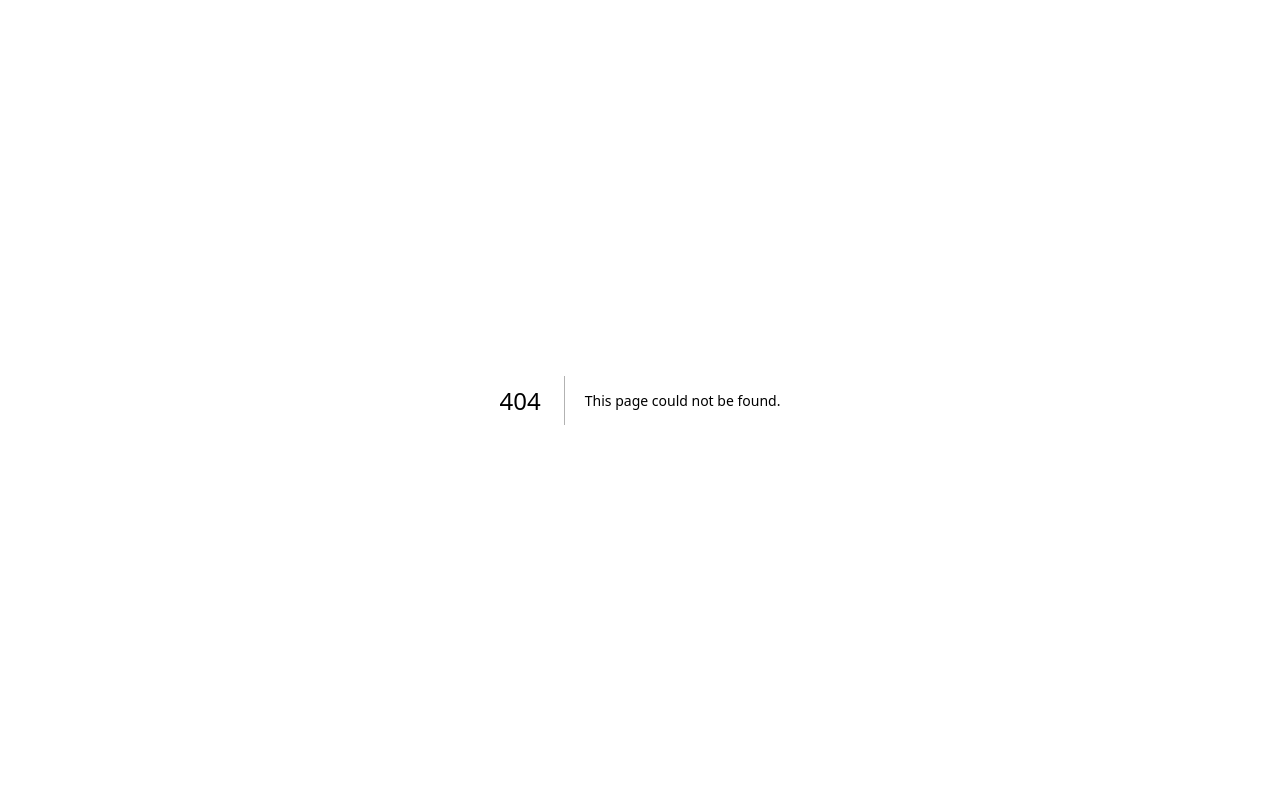
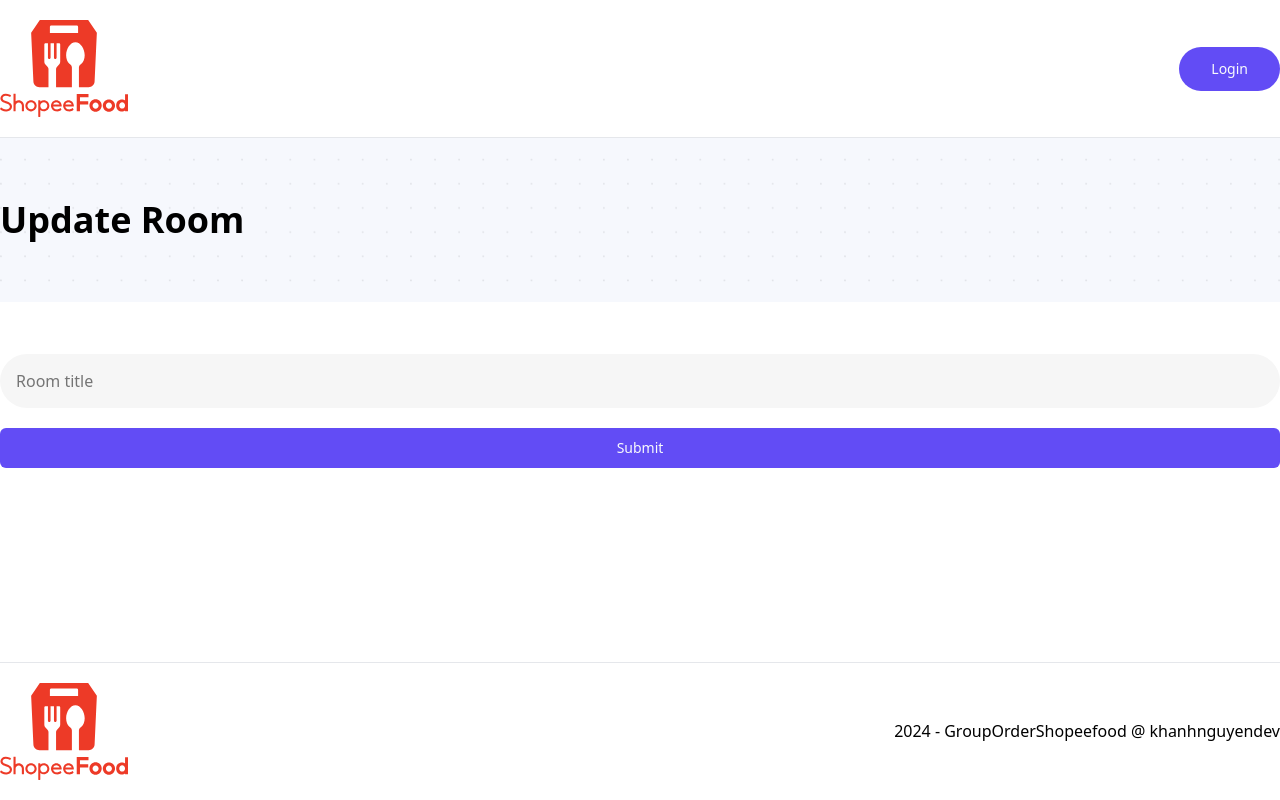
Before and after one commit to khanhnguyendev/nextjs14-group-order-shopeefood, a Next.js app: page /rooms/create/1/update in a window 1280 px wide. Before the commit this address had no page. Built offline with nearby package versions, Linux system fonts and the light colour scheme; no server answers.

Commit message:
#validator using zod

```diff
--- /dev/null
+++ b/app/(root)/rooms/create/[id]/update/page.tsx
@@ -0,0 +1,23 @@
+import RoomForm from "@/components/common/RoomForm";
+import { auth } from "@clerk/nextjs";
+
+const UpdateRoom = () => {
+  const { sessionClaims } = auth();
+  const userId = sessionClaims?.userId as string;
+
+  return (
+    <>
+      <section className="bg-primary-50 bg-dotted-pattern bg-cover bg-center py-5 md:py-10">
+        <h3 className="wrapper h3-bold text-center sm:text-left">
+          Update Room
+        </h3>
+      </section>
+
+      <div className="wrapper my-8">
+        <RoomForm userId={userId} type="Update" />
+      </div>
+    </>
+  );
+};
+
+export default UpdateRoom;
--- /dev/null
+++ b/app/(root)/rooms/create/page.tsx
@@ -0,0 +1,24 @@
+import RoomForm from "@/components/common/RoomForm";
+import { auth } from "@clerk/nextjs";
+import React from "react";
+
+const CreateRoom = () => {
+  const { sessionClaims } = auth();
+  const userId = sessionClaims?.userId as string;
+
+  return (
+    <>
+      <section className="bg-primary-50 bg-dotted-pattern bg-cover bg-center py-5 md:py-10">
+        <h3 className="wrapper h3-bold text-center sm:text-left">
+          Create Room
+        </h3>
+      </section>
+
+      <div className="wrapper my-8">
+        <RoomForm userId={userId} type="Create" />
+      </div>
+    </>
+  );
+};
+
+export default CreateRoom;
--- /dev/null
+++ b/components/common/RoomForm.tsx
@@ -0,0 +1,67 @@
+"use client";
+
+import { zodResolver } from "@hookform/resolvers/zod";
+import { useForm } from "react-hook-form";
+import { roomFormSchema } from "@/lib/validator";
+import * as z from "zod";
+
+import { Button } from "@/components/ui/button";
+import {
+  Form,
+  FormControl,
+  FormDescription,
+  FormField,
+  FormItem,
+  FormLabel,
+  FormMessage,
+} from "@/components/ui/form";
+import { Input } from "@/components/ui/input";
+import { roomDefaultValues } from "@/constants";
+
+type RoomFormProps = {
+  userId: string;
+  type: "Create" | "Update";
+};
+
+const RoomForm = ({ userId, type }: RoomFormProps) => {
+  const initialValues = roomDefaultValues;
+
+  const form = useForm<z.infer<typeof roomFormSchema>>({
+    resolver: zodResolver(roomFormSchema),
+    defaultValues: initialValues,
+  });
+
+  function onSubmit(values: z.infer<typeof roomFormSchema>) {
+    console.log(values);
+  }
+  return (
+    <Form {...form}>
+      <form
+        onSubmit={form.handleSubmit(onSubmit)}
+        className="flex flex-col gap-5"
+      >
+        <div className="flex flex-col gap-5 md:flex-row">
+          <FormField
+            control={form.control}
+            name="title"
+            render={({ field }) => (
+              <FormItem className="w-full">
+                <FormControl>
+                  <Input
+                    placeholder="Room title"
+                    {...field}
+                    className="input-field"
+                  />
+                </FormControl>
+                <FormMessage />
+              </FormItem>
+            )}
+          />
+        </div>
+        <Button type="submit">Submit</Button>
+      </form>
+    </Form>
+  );
+};
+
+export default RoomForm;
--- /dev/null
+++ b/components/ui/form.tsx
@@ -0,0 +1,176 @@
+import * as React from "react"
+import * as LabelPrimitive from "@radix-ui/react-label"
+import { Slot } from "@radix-ui/react-slot"
+import {
+  Controller,
+  ControllerProps,
+  FieldPath,
+  FieldValues,
+  FormProvider,
+  useFormContext,
+} from "react-hook-form"
+
+import { cn } from "@/lib/utils"
+import { Label } from "@/components/ui/label"
+
+const Form = FormProvider
+
+type FormFieldContextValue<
+  TFieldValues extends FieldValues = FieldValues,
+  TName extends FieldPath<TFieldValues> = FieldPath<TFieldValues>
+> = {
+  name: TName
+}
+
+const FormFieldContext = React.createContext<FormFieldContextValue>(
+  {} as FormFieldContextValue
+)
+
+const FormField = <
+  TFieldValues extends FieldValues = FieldValues,
+  TName extends FieldPath<TFieldValues> = FieldPath<TFieldValues>
+>({
+  ...props
+}: ControllerProps<TFieldValues, TName>) => {
+  return (
+    <FormFieldContext.Provider value={{ name: props.name }}>
+      <Controller {...props} />
+    </FormFieldContext.Provider>
+  )
+}
+
+const useFormField = () => {
+  const fieldContext = React.useContext(FormFieldContext)
+  const itemContext = React.useContext(FormItemContext)
+  const { getFieldState, formState } = useFormContext()
+
+  const fieldState = getFieldState(fieldContext.name, formState)
+
+  if (!fieldContext) {
+    throw new Error("useFormField should be used within <FormField>")
+  }
+
+  const { id } = itemContext
+
+  return {
+    id,
+    name: fieldContext.name,
+    formItemId: `${id}-form-item`,
+    formDescriptionId: `${id}-form-item-description`,
+    formMessageId: `${id}-form-item-message`,
+    ...fieldState,
+  }
+}
+
+type FormItemContextValue = {
+  id: string
+}
+
+const FormItemContext = React.createContext<FormItemContextValue>(
+  {} as FormItemContextValue
+)
+
+const FormItem = React.forwardRef<
+  HTMLDivElement,
+  React.HTMLAttributes<HTMLDivElement>
+>(({ className, ...props }, ref) => {
+  const id = React.useId()
+
+  return (
+    <FormItemContext.Provider value={{ id }}>
+      <div ref={ref} className={cn("space-y-2", className)} {...props} />
+    </FormItemContext.Provider>
+  )
+})
+FormItem.displayName = "FormItem"
+
+const FormLabel = React.forwardRef<
+  React.ElementRef<typeof LabelPrimitive.Root>,
+  React.ComponentPropsWithoutRef<typeof LabelPrimitive.Root>
+>(({ className, ...props }, ref) => {
+  const { error, formItemId } = useFormField()
+
+  return (
+    <Label
+      ref={ref}
+      className={cn(error && "text-destructive", className)}
+      htmlFor={formItemId}
+      {...props}
+    />
+  )
+})
+FormLabel.displayName = "FormLabel"
+
+const FormControl = React.forwardRef<
+  React.ElementRef<typeof Slot>,
+  React.ComponentPropsWithoutRef<typeof Slot>
+>(({ ...props }, ref) => {
+  const { error, formItemId, formDescriptionId, formMessageId } = useFormField()
+
+  return (
+    <Slot
+      ref={ref}
+      id={formItemId}
+      aria-describedby={
+        !error
+          ? `${formDescriptionId}`
+          : `${formDescriptionId} ${formMessageId}`
+      }
+      aria-invalid={!!error}
+      {...props}
+    />
+  )
+})
+FormControl.displayName = "FormControl"
+
+const FormDescription = React.forwardRef<
+  HTMLParagraphElement,
+  React.HTMLAttributes<HTMLParagraphElement>
+>(({ className, ...props }, ref) => {
+  const { formDescriptionId } = useFormField()
+
+  return (
+    <p
+      ref={ref}
+      id={formDescriptionId}
+      className={cn("text-sm text-muted-foreground", className)}
+      {...props}
+    />
+  )
+})
+FormDescription.displayName = "FormDescription"
+
+const FormMessage = React.forwardRef<
+  HTMLParagraphElement,
+  React.HTMLAttributes<HTMLParagraphElement>
+>(({ className, children, ...props }, ref) => {
+  const { error, formMessageId } = useFormField()
+  const body = error ? String(error?.message) : children
+
+  if (!body) {
+    return null
+  }
+
+  return (
+    <p
+      ref={ref}
+      id={formMessageId}
+      className={cn("text-sm font-medium text-destructive", className)}
+      {...props}
+    >
+      {body}
+    </p>
+  )
+})
+FormMessage.displayName = "FormMessage"
+
+export {
+  useFormField,
+  Form,
+  FormItem,
+  FormLabel,
+  FormControl,
+  FormDescription,
+  FormMessage,
+  FormField,
+}
--- /dev/null
+++ b/components/ui/input.tsx
@@ -0,0 +1,25 @@
+import * as React from "react"
+
+import { cn } from "@/lib/utils"
+
+export interface InputProps
+  extends React.InputHTMLAttributes<HTMLInputElement> {}
+
+const Input = React.forwardRef<HTMLInputElement, InputProps>(
+  ({ className, type, ...props }, ref) => {
+    return (
+      <input
+        type={type}
+        className={cn(
+          "flex h-10 w-full rounded-md border border-input bg-background px-3 py-2 text-sm ring-offset-background file:border-0 file:bg-transparent file:text-sm file:font-medium placeholder:text-muted-foreground focus-visible:outline-none focus-visible:ring-2 focus-visible:ring-ring focus-visible:ring-offset-2 disabled:cursor-not-allowed disabled:opacity-50",
+          className
+        )}
+        ref={ref}
+        {...props}
+      />
+    )
+  }
+)
+Input.displayName = "Input"
+
+export { Input }
--- /dev/null
+++ b/components/ui/label.tsx
@@ -0,0 +1,26 @@
+"use client"
+
+import * as React from "react"
+import * as LabelPrimitive from "@radix-ui/react-label"
+import { cva, type VariantProps } from "class-variance-authority"
+
+import { cn } from "@/lib/utils"
+
+const labelVariants = cva(
+  "text-sm font-medium leading-none peer-disabled:cursor-not-allowed peer-disabled:opacity-70"
+)
+
+const Label = React.forwardRef<
+  React.ElementRef<typeof LabelPrimitive.Root>,
+  React.ComponentPropsWithoutRef<typeof LabelPrimitive.Root> &
+    VariantProps<typeof labelVariants>
+>(({ className, ...props }, ref) => (
+  <LabelPrimitive.Root
+    ref={ref}
+    className={cn(labelVariants(), className)}
+    {...props}
+  />
+))
+Label.displayName = LabelPrimitive.Root.displayName
+
+export { Label }
--- a/constants/index.ts
+++ b/constants/index.ts
@@ -13,15 +13,8 @@
   },
 ];
 
-export const eventDefaultValues = {
+export const roomDefaultValues = {
   title: "",
-  description: "",
-  location: "",
-  imageUrl: "",
-  startDateTime: new Date(),
-  endDateTime: new Date(),
-  categoryId: "",
-  price: "",
-  isFree: false,
-  url: "",
+  restaurantUrl: "",
+  expiredAt: new Date(),
 };
--- /dev/null
+++ b/lib/validator.ts
@@ -0,0 +1,7 @@
+import * as z from "zod";
+
+export const roomFormSchema = z.object({
+  title: z.string().min(3, "Title must be at least 3 characters"),
+  restaurantUrl: z.string().url(),
+  expiredAt: z.date(),
+});
--- a/package.json
+++ b/package.json
@@ -10,7 +10,9 @@
   },
   "dependencies": {
     "@clerk/nextjs": "^4.29.2",
+    "@hookform/resolvers": "^3.3.4",
     "@radix-ui/react-dialog": "^1.0.5",
+    "@radix-ui/react-label": "^2.0.2",
     "@radix-ui/react-separator": "^1.0.3",
     "@radix-ui/react-slot": "^1.0.2",
     "class-variance-authority": "^0.7.0",
@@ -22,9 +24,11 @@
     "query-string": "^8.1.0",
     "react": "^18",
     "react-dom": "^18",
+    "react-hook-form": "^7.49.3",
     "svix": "^1.15.0",
     "tailwind-merge": "^2.2.0",
-    "tailwindcss-animate": "^1.0.7"
+    "tailwindcss-animate": "^1.0.7",
+    "zod": "^3.22.4"
   },
   "devDependencies": {
     "@types/node": "^20",
```
Also changed, not shown: 1 other file (tests, documents, lock files or other folders).
